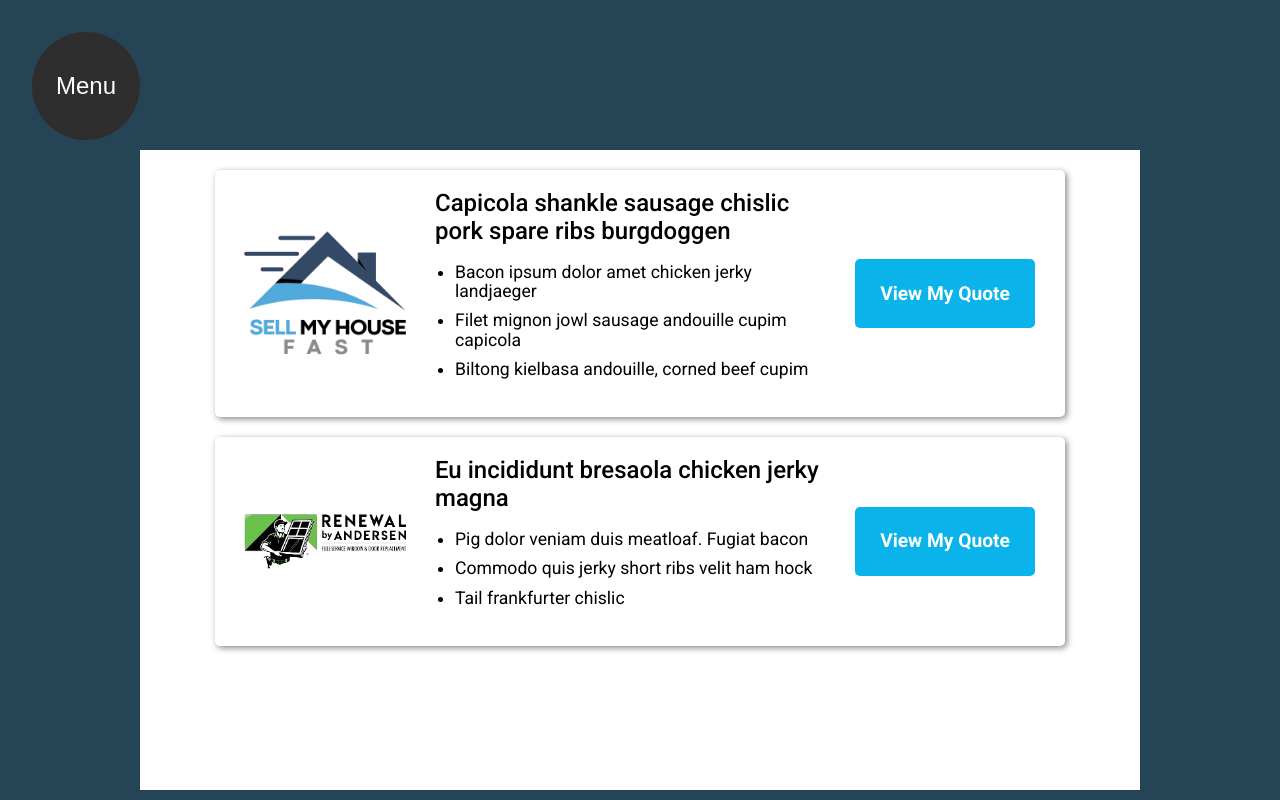
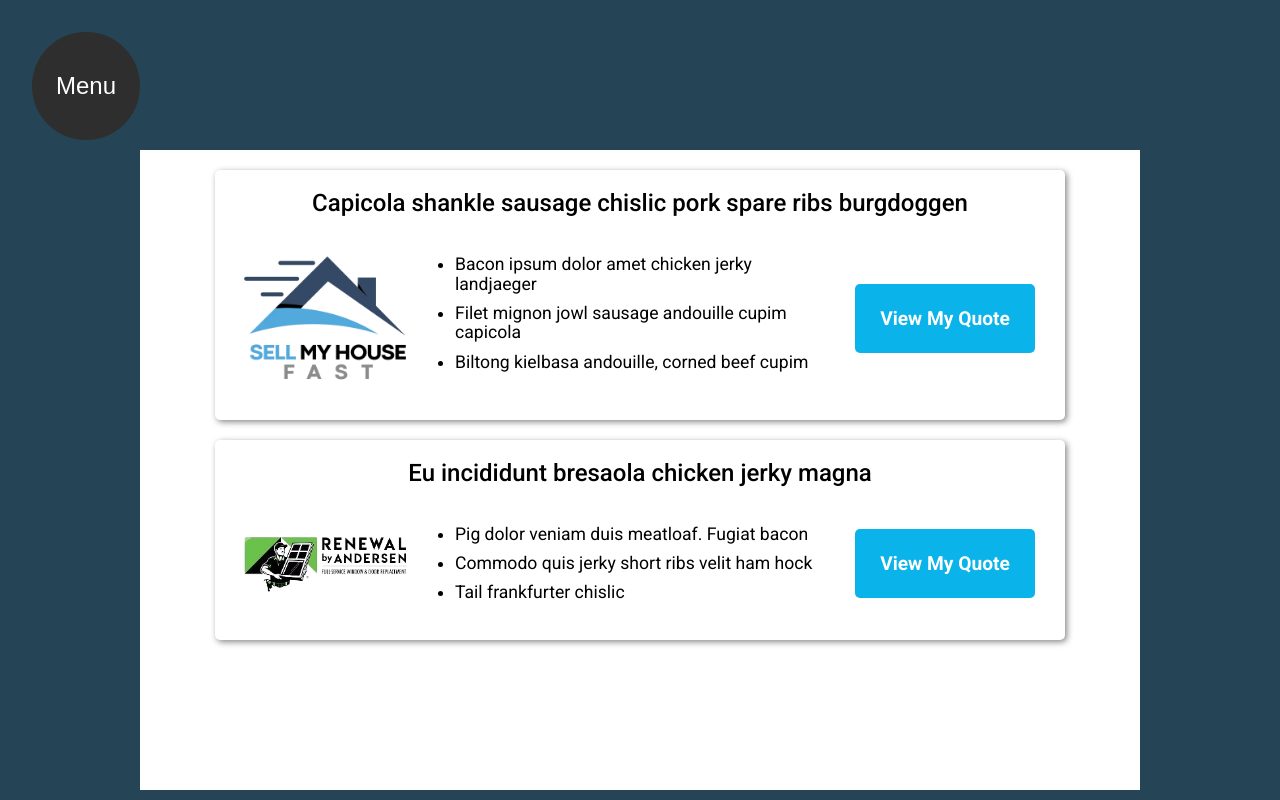
Before and after one commit to mykeld74/playground, a SvelteKit app: page /ads in a window 1280 px wide. Built offline with nearby package versions, Linux system fonts and the light colour scheme; a web font is replaced by a local one.

Commit message:
make the first card the one that is open

```diff
--- a/src/routes/ads/+page.svelte
+++ b/src/routes/ads/+page.svelte
@@ -46,7 +46,7 @@
 						<div class="adLogo">
 							<img src={ad.LogoUrl} alt="Headline" />
 						</div>
-						<div class="adText">
+
 						<div class="adHeadline">{ad.Headline}</div>
 						<div class="adBullets">
 							<ul>
@@ -55,7 +55,7 @@
 								{/each}
 							</ul>
 						</div>
-						</div>
+
 						<div class="ctaContent">
 							<div class="ctaButton">
 								<a>{ad.CTAtext}</a>
@@ -140,7 +140,8 @@
 	.adContent {
 		display: grid;
 		grid-template-columns: 180px 1fr 200px;
-		grid-template-areas: 'logo content cta';
+		grid-template-rows: auto 1fr;
+		grid-template-areas: 'title title title' 'logo content cta';
 		gap: 20px;
 	}
 	.adLogo,
@@ -155,11 +156,14 @@
 		grid-area: content;
 		font-size: 1.5em;
 		font-weight: 500;
+		grid-area: title;
+		text-align: center;
 	}
 	.adBullets {
 		grid-area: content;
 		font-size: 1.1em;
 		line-height: 1.1;
+		grid-area: content;
 		ul {
 			padding-left: 20px;
 		}
--- a/src/routes/cards/+page.svelte
+++ b/src/routes/cards/+page.svelte
@@ -26,7 +26,7 @@
 <div class="wrapper">
 	<div class="container">
 		{#each cards as card}
-			<input type="radio" name="slide" id={`c${card.id}`} checked />
+			<input type="radio" name="slide" id={`c${card.id}`} checked={card.id === 1 ? true : false} />
 			<label for={`c${card.id}`} class={`card card${card.id}`}>
 				<div class="row">
 					<div class="icon">{card.id}</div>
@@ -53,7 +53,7 @@
 		height: 400px;
 		display: flex;
 		flex-wrap: no-wrap;
-		justify-content: start;
+		justify-content: flex-start;
 	}
 	.card {
 		width: 80px;
```
Lines whose indentation alone changed are shown as unchanged.
